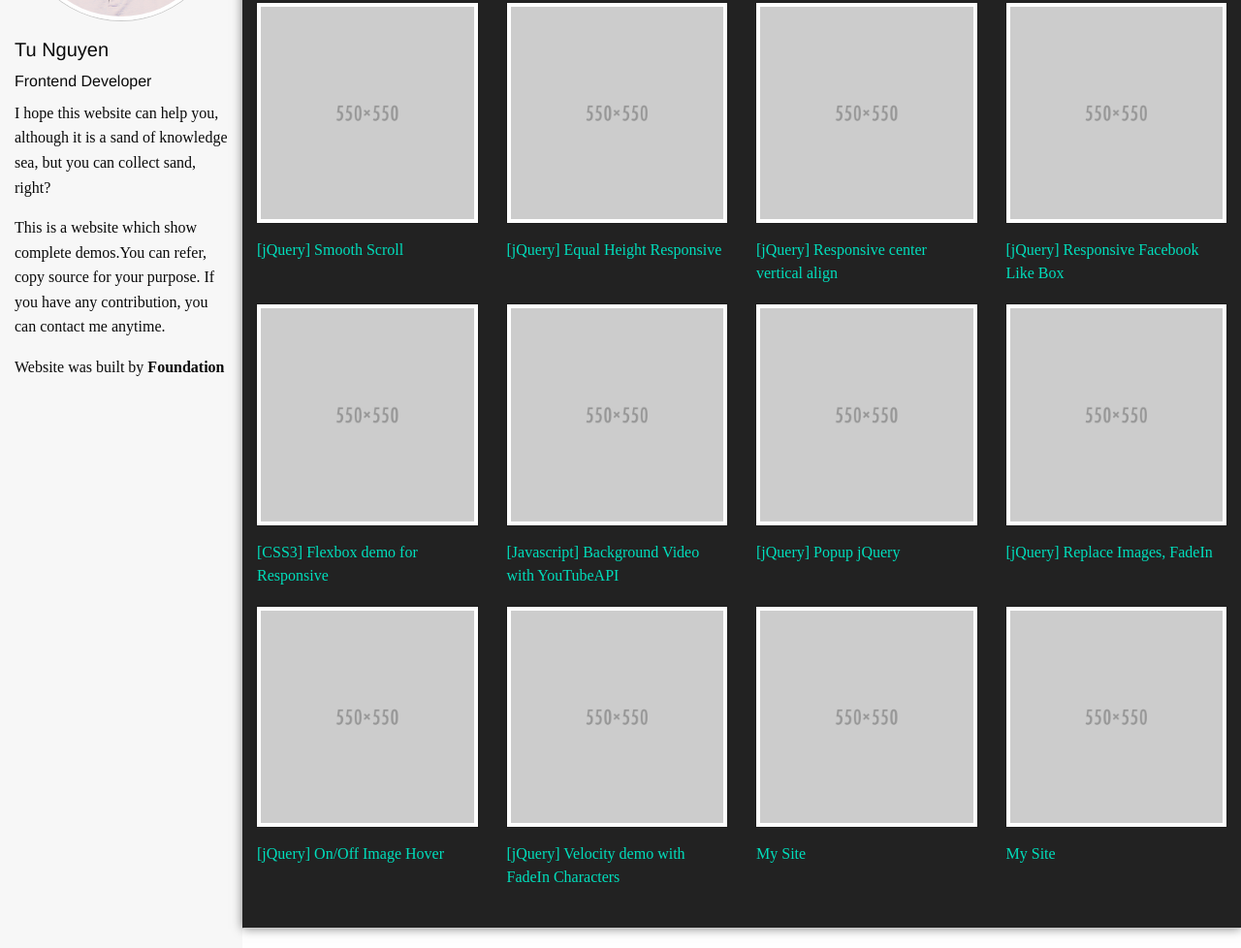
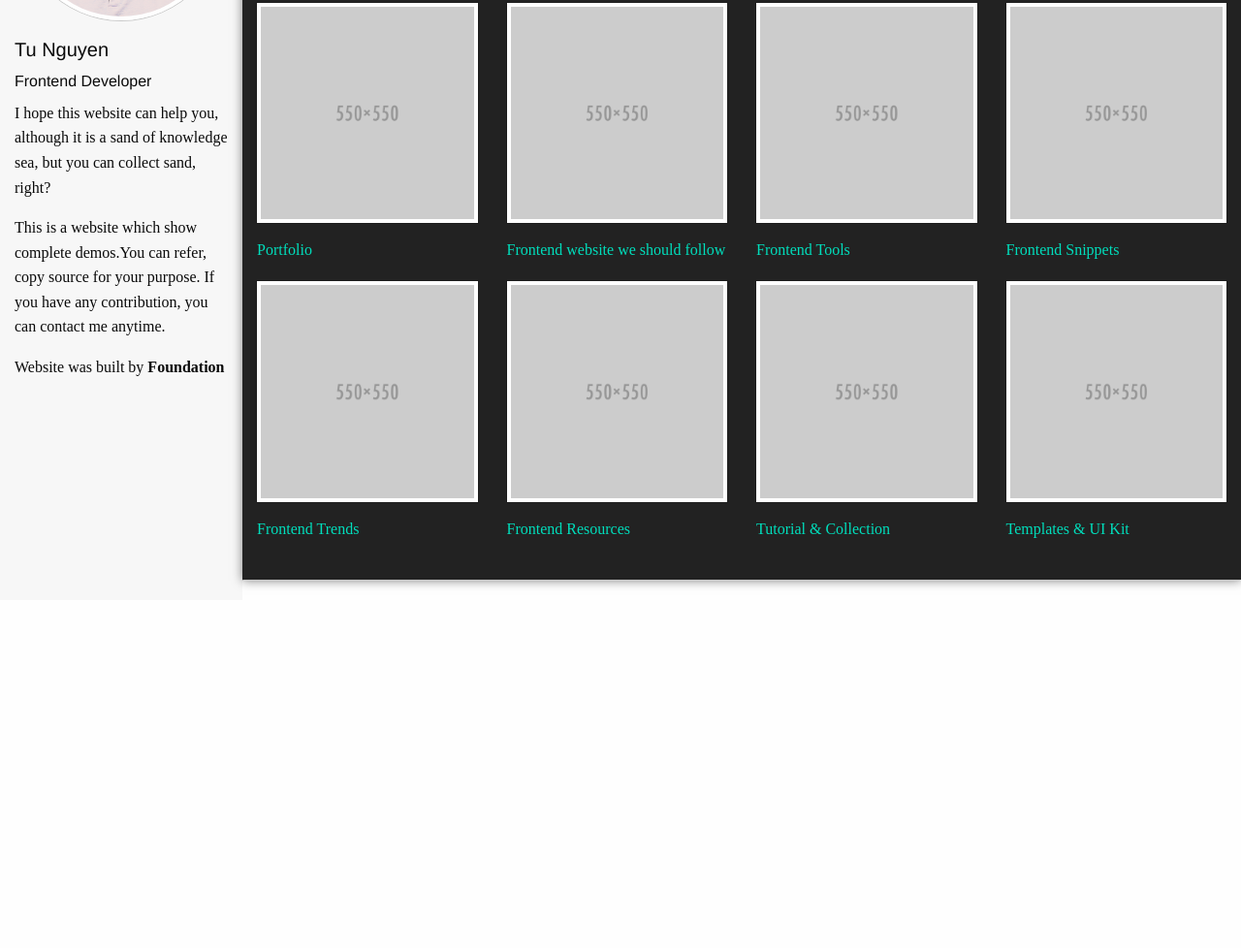
Before and after one commit to nvminhtu/Demo_Phuotky, a plain HTML site: page index.html in a window 1280 px wide. Shown: the part 235-1213 px from the top of the page at 97% size. After the commit the page ends 854 px from the top, so only its background shows below. Drawn offline with nearby package versions, Linux system fonts and the light colour scheme; a script that the page names is missing; a web font is replaced by a local one.

Commit message:
Blog page customize

```diff
--- a/index.html
+++ b/index.html
@@ -63,73 +63,49 @@
           <div class="column">
             <a href="#">
               <img class="thumbnail" src="img/img-demo-text.png">
-              <span class="pjname">[jQuery] Smooth Scroll</span>
+              <span class="pjname">Portfolio</span>
+            </a>
+          </div>
+          <div class="column">
+            <a href="blog/frontend-website-follow.html">
+              <img class="thumbnail" src="img/img-demo-text.png">
+              <span class="pjname">Frontend website we should follow</span>
             </a>
           </div>
           <div class="column">
             <a href="#">
               <img class="thumbnail" src="img/img-demo-text.png">
-              <span class="pjname">[jQuery] Equal Height Responsive</span>
+              <span class="pjname">Frontend Tools</span>
             </a>
           </div>
           <div class="column">
             <a href="#">
               <img class="thumbnail" src="img/img-demo-text.png">
-              <span class="pjname">[jQuery] Responsive center vertical align</span>
+              <span class="pjname">Frontend Snippets</span>
             </a>
           </div>
           <div class="column">
             <a href="#">
               <img class="thumbnail" src="img/img-demo-text.png">
-              <span class="pjname">[jQuery] Responsive Facebook Like Box</span>
+              <span class="pjname">Frontend Trends</span>
             </a>
           </div>
           <div class="column">
             <a href="#">
               <img class="thumbnail" src="img/img-demo-text.png">
-              <span class="pjname">[CSS3] Flexbox demo for Responsive</span>
+              <span class="pjname">Frontend Resources</span>
             </a>
           </div>
           <div class="column">
             <a href="#">
               <img class="thumbnail" src="img/img-demo-text.png">
-              <span class="pjname">[Javascript] Background Video with YouTubeAPI</span>
+              <span class="pjname">Tutorial &amp; Collection</span>
             </a>
           </div>
           <div class="column">
             <a href="#">
               <img class="thumbnail" src="img/img-demo-text.png">
-              <span class="pjname">[jQuery] Popup jQuery</span>
-            </a>
-          </div>
-          <div class="column">
-            <a href="#">
-              <img class="thumbnail" src="img/img-demo-text.png">
-              <span class="pjname">[jQuery] Replace Images, FadeIn</span>
-            </a>
-          </div>
-          <div class="column">
-            <a href="#">
-              <img class="thumbnail" src="img/img-demo-text.png">
-              <span class="pjname">[jQuery] On/Off Image Hover</span>
-            </a>
-          </div>
-          <div class="column">
-            <a href="#">
-              <img class="thumbnail" src="img/img-demo-text.png">
-              <span class="pjname">[jQuery] Velocity demo with FadeIn Characters</span>
-            </a>
-          </div>
-          <div class="column">
-            <a href="#">
-              <img class="thumbnail" src="img/img-demo-text.png">
-              <span class="pjname">My Site</span>
-            </a>
-          </div>
-          <div class="column">
-            <a href="#">
-              <img class="thumbnail" src="img/img-demo-text.png">
-              <span class="pjname">My Site</span>
+              <span class="pjname">Templates &amp; UI Kit</span>
             </a>
           </div>
         </div>
```
Also changed, not shown: blog/frontend-website-follow.html (added, +62 -0 lines), css/blog.css (added, +7 -0 lines), img/home.png (added).
